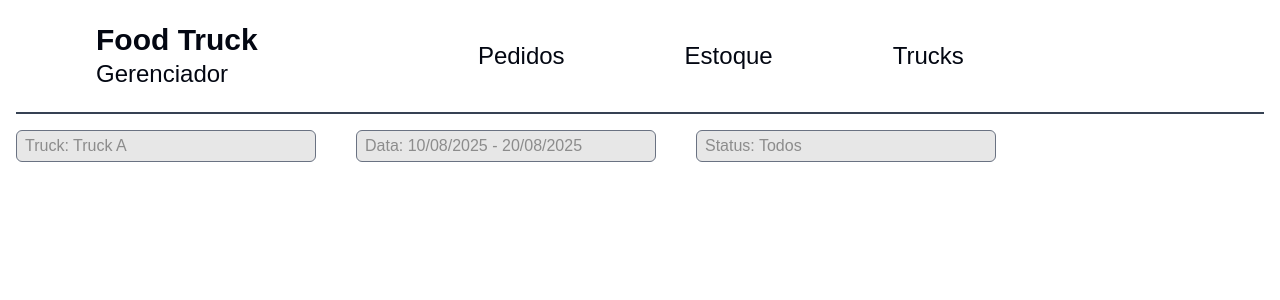
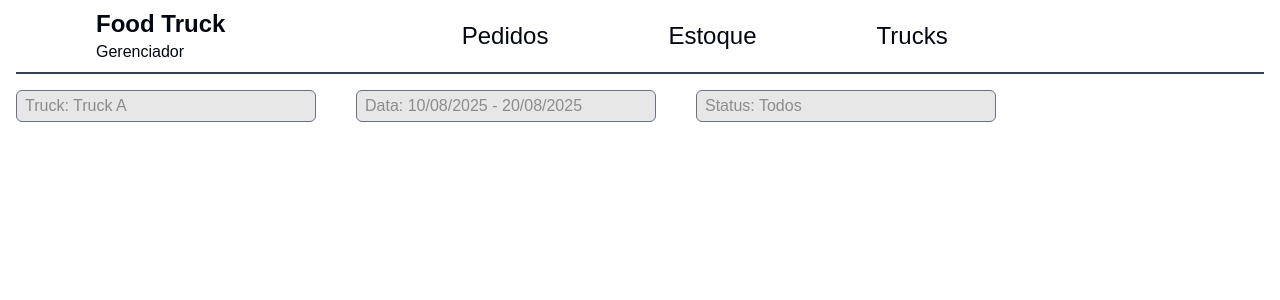
Before and after one commit to llei7e/Integrador-Food-Truck, a Next.js app in the folder web/: page /trucks in a window 1280 px wide. Shown: the top 300 px of the page. Built offline with nearby package versions, Linux system fonts and the light colour scheme; some icons are missing.

Commit message:
feat:change header size

```diff
--- a/web/src/app/components/header.tsx
+++ b/web/src/app/components/header.tsx
@@ -6,12 +6,12 @@ import HeaderButton from "./headerButton";
 export default function Header() {
   return (
     <div>
-      <div className="flex items-center justify-between h-28">
+      <div className="flex items-center justify-between h-18">
         <div className="flex items-center">
           <Truck />
           <div className="text-gray-950 justify-start">
-            <h1 className="font-bold text-3xl">Food Truck</h1>
-            <h1 className="font-light text-2xl">Gerenciador</h1>
+            <h1 className="font-bold text-2xl">Food Truck</h1>
+            <h1 className="font-light">Gerenciador</h1>
           </div>
         </div>
 
```
